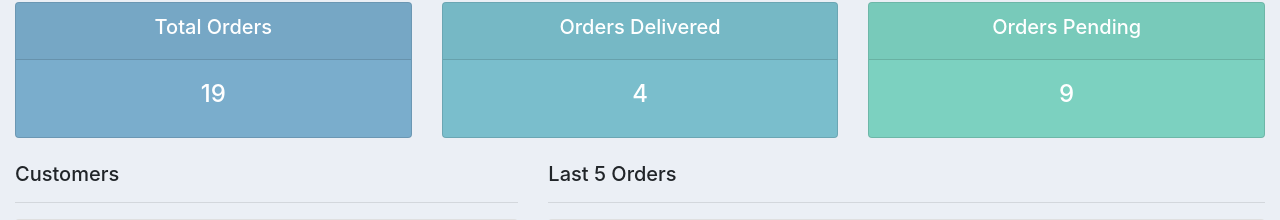
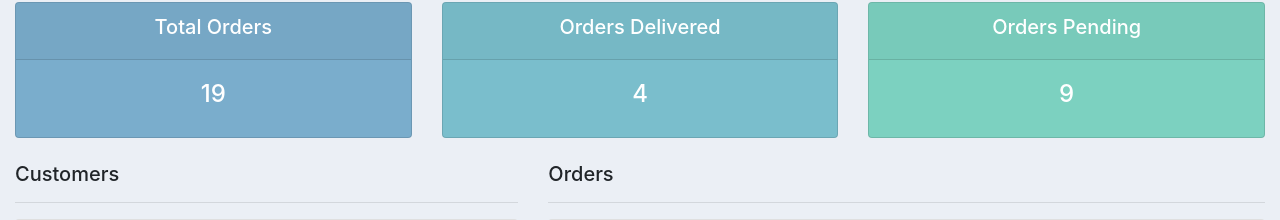
Before and after one commit to sohjustin/Sportify, a Django app: page / in a window 1280 px wide. Shown: the part 78-298 px from the top of the page. Run offline with Django 3.2, Linux system fonts and the light colour scheme; a user stored in the database is signed in; data comes from the database, SQL or seed files in the repository; some libraries are stand-ins or nearby versions.

Commit message:
Update dashboard.html

```diff
--- a/accounts/templates/accounts/dashboard.html
+++ b/accounts/templates/accounts/dashboard.html
@@ -33,7 +33,7 @@
     </div>
   </div>
   <div class="col-sm-7">
-    <h5>Last 5 Orders</h5>
+    <h5>Orders</h5>
     <hr>
     <div class="card">
       <div class="card-body">
```
